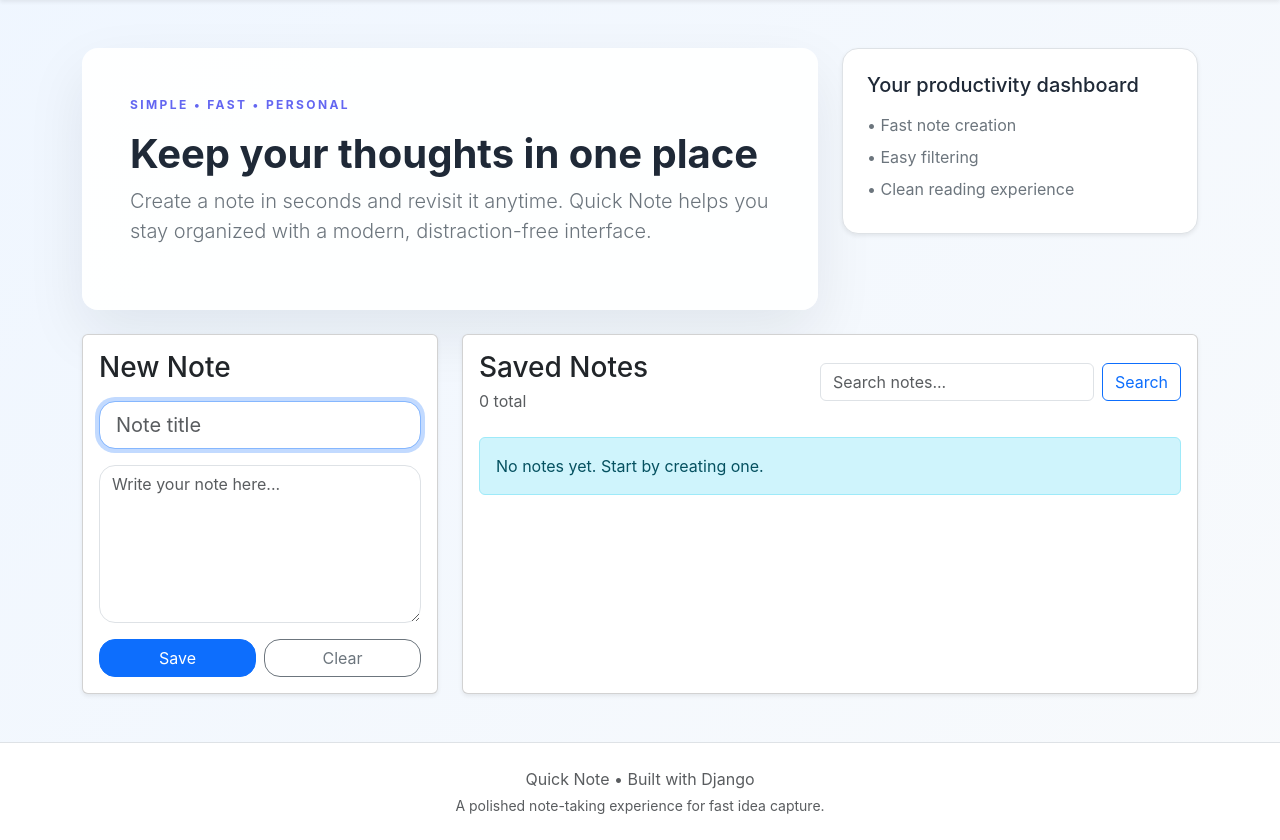
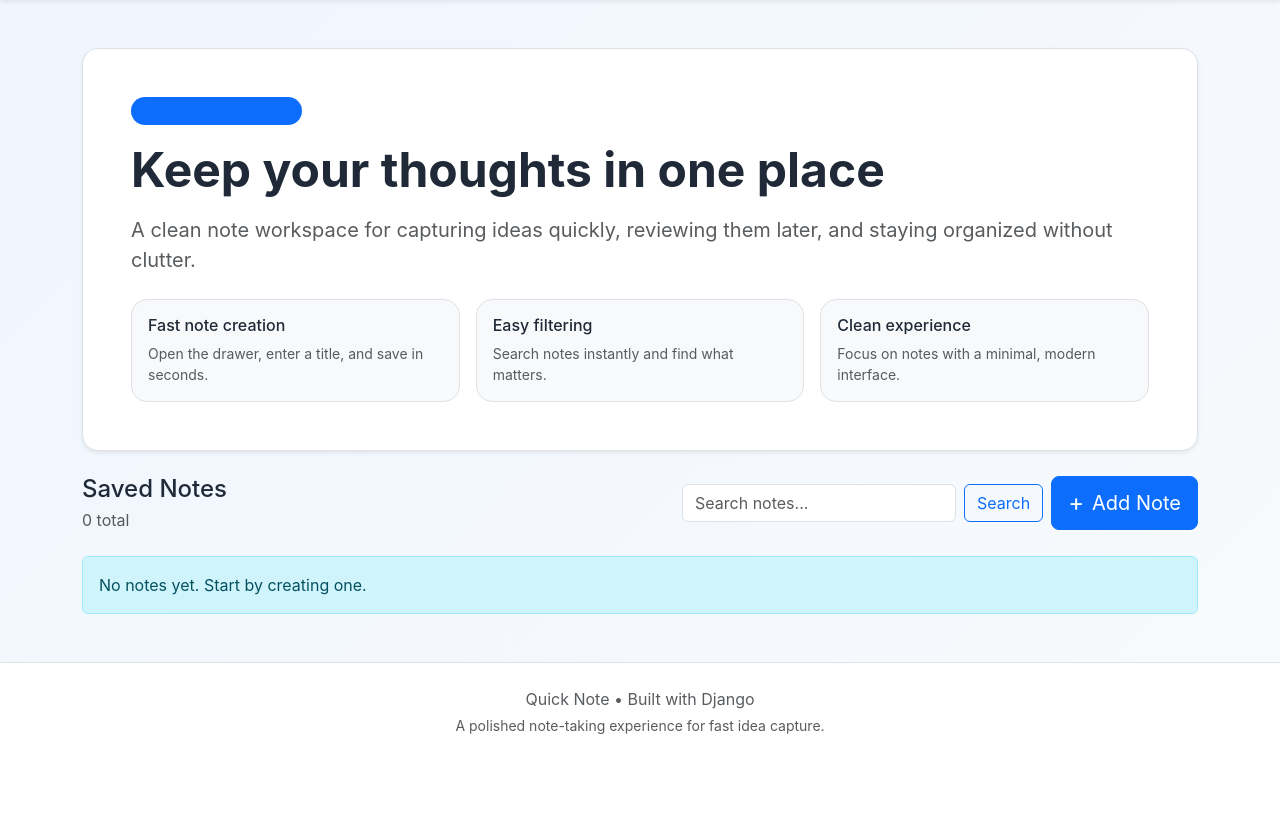
Before and after one commit to Paban-Bhandari/notes_app, a Django app: page / in a window 1280 px wide. Shown: the part 106-946 px from the top of the page. After the commit the page ends 840 px from the top, so only its background shows below. Run offline with Django 5.2, Linux system fonts and the light colour scheme; data that the repository does not hold is empty.

Commit message:
ui polishment

```diff
--- a/note/static/script.js
+++ b/note/static/script.js
@@ -1,7 +1,15 @@
 document.addEventListener('DOMContentLoaded', () => {
-	// Auto-focus the title input when the compose form is present
+	// Auto-focus the title input when the compose form is present or when the add-note modal opens
 	const titleInput = document.querySelector('.note-form input[name="title"]');
 	if (titleInput) titleInput.focus();
+
+	const addNoteModalEl = document.getElementById('addNoteModal');
+	if (addNoteModalEl) {
+		addNoteModalEl.addEventListener('shown.bs.modal', () => {
+			const modalTitleInput = addNoteModalEl.querySelector('input[name="title"]');
+			if (modalTitleInput) modalTitleInput.focus();
+		});
+	}
 
 	// Initialize collapsible excerpts
 	function initExcerpts() {
--- a/note/templates/home.html
+++ b/note/templates/home.html
@@ -6,62 +6,53 @@ Home
 
 {% block content %}
 <div class="container py-5">
-    <div class="row g-4 mb-4">
-        <div class="col-lg-8">
-            <div class="hero-card p-5 rounded-4">
-                <p class="eyebrow mb-3">Simple • Fast • Personal</p>
-                <h1 class="display-6 fw-bold">Keep your thoughts in one place</h1>
-                <p class="lead text-secondary">Create a note in seconds and revisit it anytime. Quick Note helps you stay organized with a modern, distraction-free interface.</p>
+    <div class="row mb-4">
+        <div class="col-12">
+            <div class="p-5 rounded-4 shadow-sm bg-white border border-1 border-opacity-10">
+                <div class="d-flex flex-wrap align-items-center gap-2 mb-3">
+                    <span class="badge rounded-pill bg-primary bg-opacity-15 text-primary py-2 px-3">Simple • Fast • Personal</span>
+                </div>
+                <h1 class="display-5 fw-bold mb-3">Keep your thoughts in one place</h1>
+                <p class="text-muted fs-5 mb-4">A clean note workspace for capturing ideas quickly, reviewing them later, and staying organized without clutter.</p>
+                <div class="row g-3">
+                    <div class="col-sm-4">
+                        <div class="p-3 rounded-4 bg-light border border-1 border-opacity-10 h-100">
+                            <h6 class="mb-2">Fast note creation</h6>
+                            <p class="small text-muted mb-0">Open the drawer, enter a title, and save in seconds.</p>
                         </div>
                     </div>
-        <div class="col-lg-4">
-            <div class="p-4 rounded-4 shadow-sm bg-white border border-1 border-opacity-10">
-                <h2 class="h5 mb-3">Your productivity dashboard</h2>
-                <ul class="list-unstyled text-secondary mb-0">
-                    <li class="mb-2">• Fast note creation</li>
-                    <li class="mb-2">• Easy filtering</li>
-                    <li class="mb-2">• Clean reading experience</li>
-                </ul>
+                    <div class="col-sm-4">
+                        <div class="p-3 rounded-4 bg-light border border-1 border-opacity-10 h-100">
+                            <h6 class="mb-2">Easy filtering</h6>
+                            <p class="small text-muted mb-0">Search notes instantly and find what matters.</p>
+                        </div>
+                    </div>
+                    <div class="col-sm-4">
+                        <div class="p-3 rounded-4 bg-light border border-1 border-opacity-10 h-100">
+                            <h6 class="mb-2">Clean experience</h6>
+                            <p class="small text-muted mb-0">Focus on notes with a minimal, modern interface.</p>
+                        </div>
+                    </div>
+                </div>
             </div>
         </div>
     </div>
 
-    <div class="row g-4">
-        <div class="col-lg-4">
-            <div class="card shadow-sm h-100">
-                <div class="card-body">
-                    <h3 class="card-title mb-3">New Note</h3>
-                    <form method="post" class="note-form">
-                        {% csrf_token %}
-                        <div class="mb-3">
-                            <label class="form-label visually-hidden" for="title">Title</label>
-                            <input id="title" type="text" name="title" class="form-control form-control-lg" placeholder="Note title" required>
-                        </div>
-                        <div class="mb-3">
-                            <label class="form-label visually-hidden" for="content">Content</label>
-                            <textarea id="content" name="content" class="form-control" placeholder="Write your note here..." rows="6" required></textarea>
-                        </div>
-                        <div class="d-flex gap-2">
-                            <button type="submit" class="btn btn-primary w-100">Save</button>
-                            <button type="reset" class="btn btn-outline-secondary w-100">Clear</button>
-                        </div>
-                    </form>
-                </div>
-            </div>
-        </div>
-
-        <div class="col-lg-8">
-            <div class="card shadow-sm h-100">
-                <div class="card-body">
-                    <div class="d-flex align-items-center justify-content-between mb-4">
+    <div class="d-flex align-items-center justify-content-between mb-4 gap-3">
         <div>
-                            <h3 class="mb-1">Saved Notes</h3>
+            <h2 class="h4 mb-1">Saved Notes</h2>
             <p class="text-muted mb-0">{{ notes|length }} total</p>
         </div>
+        <div class="d-flex gap-2 flex-wrap">
             <form method="get" class="d-flex gap-2 align-items-center mb-0">
                 <input type="text" name="q" value="{{ query }}" class="form-control" placeholder="Search notes...">
                 <button type="submit" class="btn btn-outline-primary">Search</button>
             </form>
+            <button type="button" class="btn btn-primary btn-lg d-flex align-items-center gap-2" data-bs-toggle="modal" data-bs-target="#addNoteModal">
+                <span class="fs-4">+</span>
+                Add Note
+            </button>
+        </div>
     </div>
 
     <div class="notes-list">
@@ -89,6 +80,33 @@ Home
             <div class="alert alert-info mb-0">No notes yet. Start by creating one.</div>
         {% endif %}
     </div>
+
+    <div class="modal fade" id="addNoteModal" tabindex="-1" aria-labelledby="addNoteModalLabel" aria-hidden="true">
+        <div class="modal-dialog modal-dialog-centered">
+            <div class="modal-content rounded-4 shadow-lg">
+                <div class="modal-header border-0">
+                    <div>
+                        <h5 class="modal-title" id="addNoteModalLabel">Add Note</h5>
+                        <p class="text-muted mb-0">Quickly capture a new note.</p>
+                    </div>
+                    <button type="button" class="btn-close" data-bs-dismiss="modal" aria-label="Close"></button>
+                </div>
+                <div class="modal-body pt-0">
+                    <form method="post" class="note-form">
+                        {% csrf_token %}
+                        <div class="mb-3">
+                            <label class="form-label" for="modal-title">Title</label>
+                            <input id="modal-title" type="text" name="title" class="form-control form-control-lg" placeholder="Note title" required>
+                        </div>
+                        <div class="mb-3">
+                            <label class="form-label" for="modal-content">Content</label>
+                            <textarea id="modal-content" name="content" class="form-control" placeholder="Write your note here..." rows="6" required></textarea>
+                        </div>
+                        <div class="d-flex gap-2">
+                            <button type="submit" class="btn btn-primary w-100">Save note</button>
+                            <button type="button" class="btn btn-outline-secondary w-100" data-bs-dismiss="modal">Cancel</button>
+                        </div>
+                    </form>
                 </div>
             </div>
         </div>
```
Lines whose indentation alone changed are shown as unchanged.
